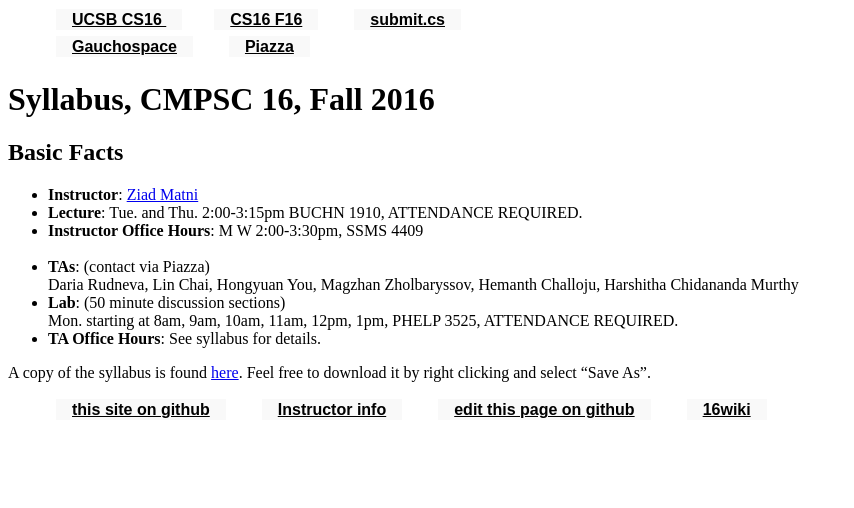
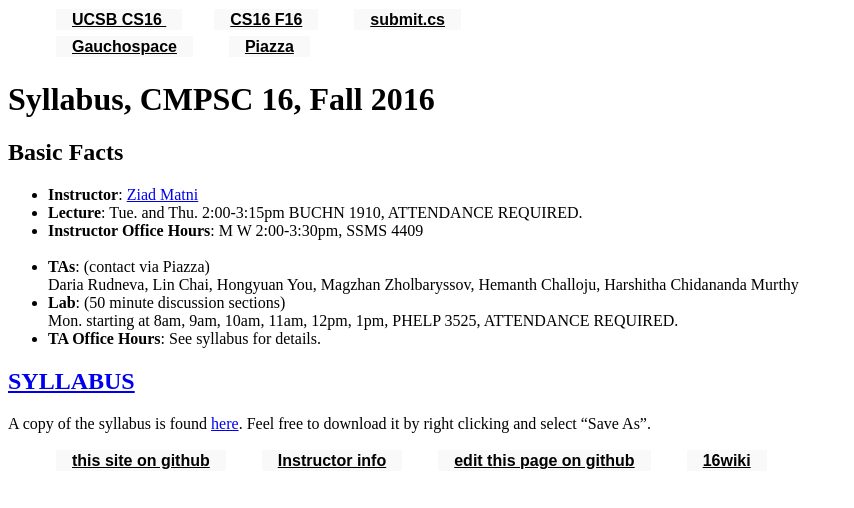
Before and after one commit to ucsb-cs16-s16/https-ucsb-cs16-s17.github.io, a Jekyll site: the page built from _info/syllabus.md, in a window 1280 px wide. Shown: the top 508 px of the page, without its empty margins (0-854 px from the left). Built offline with Jekyll 4.4.1, drawn with Linux system fonts in a browser that asks for light colours.

Commit message:
Update syllabus.md

```diff
--- a/_info/syllabus.md
+++ b/_info/syllabus.md
@@ -16,5 +16,6 @@ Daria Rudneva, Lin Chai, Hongyuan You, Magzhan Zholbaryssov, Hemanth Challoju, H
 Mon. starting at 8am, 9am, 10am, 11am, 12pm, 1pm, PHELP 3525, ATTENDANCE REQUIRED.
 * **TA Office Hours**: See syllabus for details.
 
-
+[SYLLABUS](http://cs.ucsb.edu/~zmatni/syllabi/CS16F16_syllabus.pdf)
+----------
 A copy of the syllabus is found [here](http://cs.ucsb.edu/~zmatni/syllabi/CS16F16_syllabus.pdf). Feel free to download it by right clicking and select "Save As".
```
